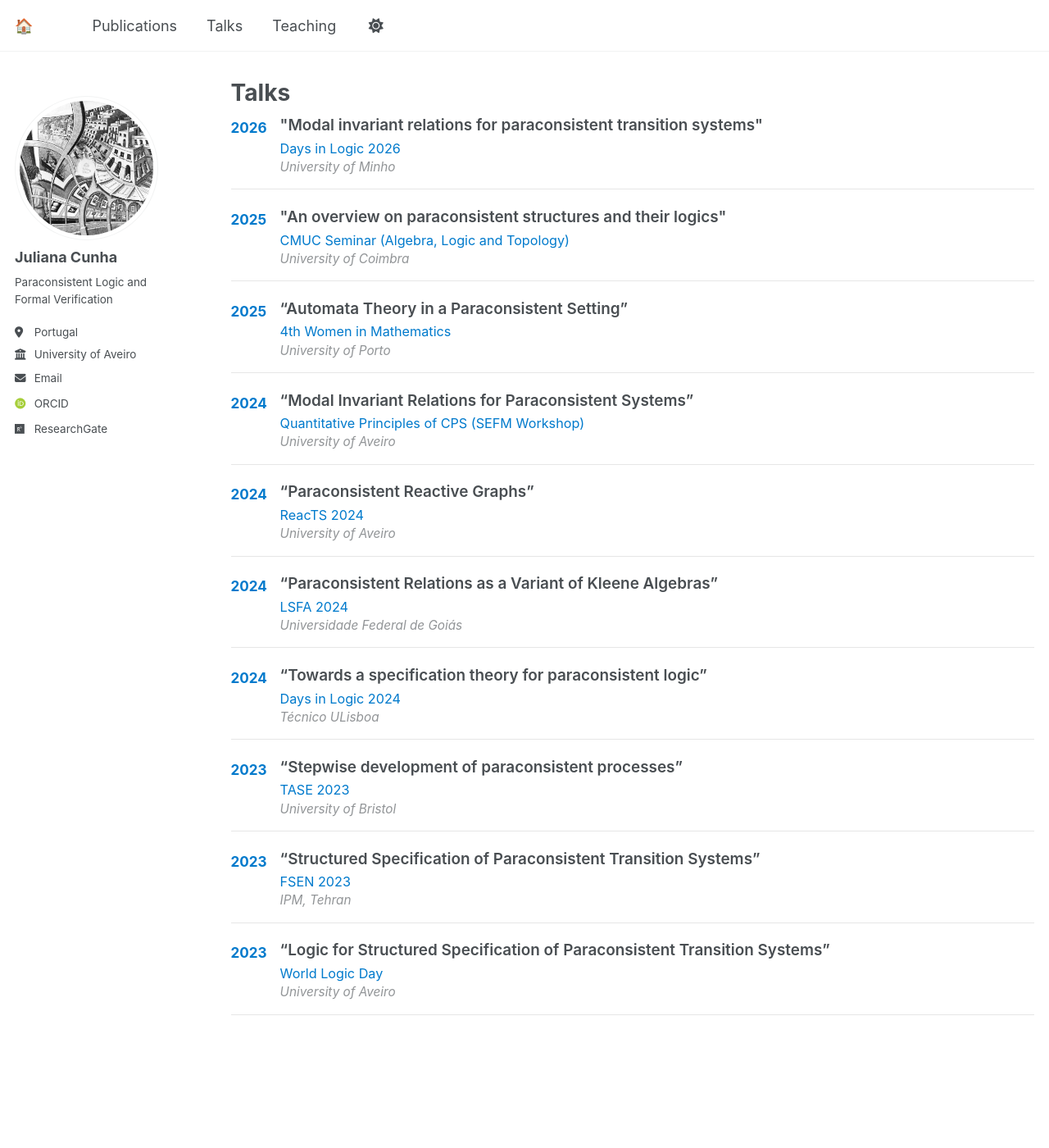
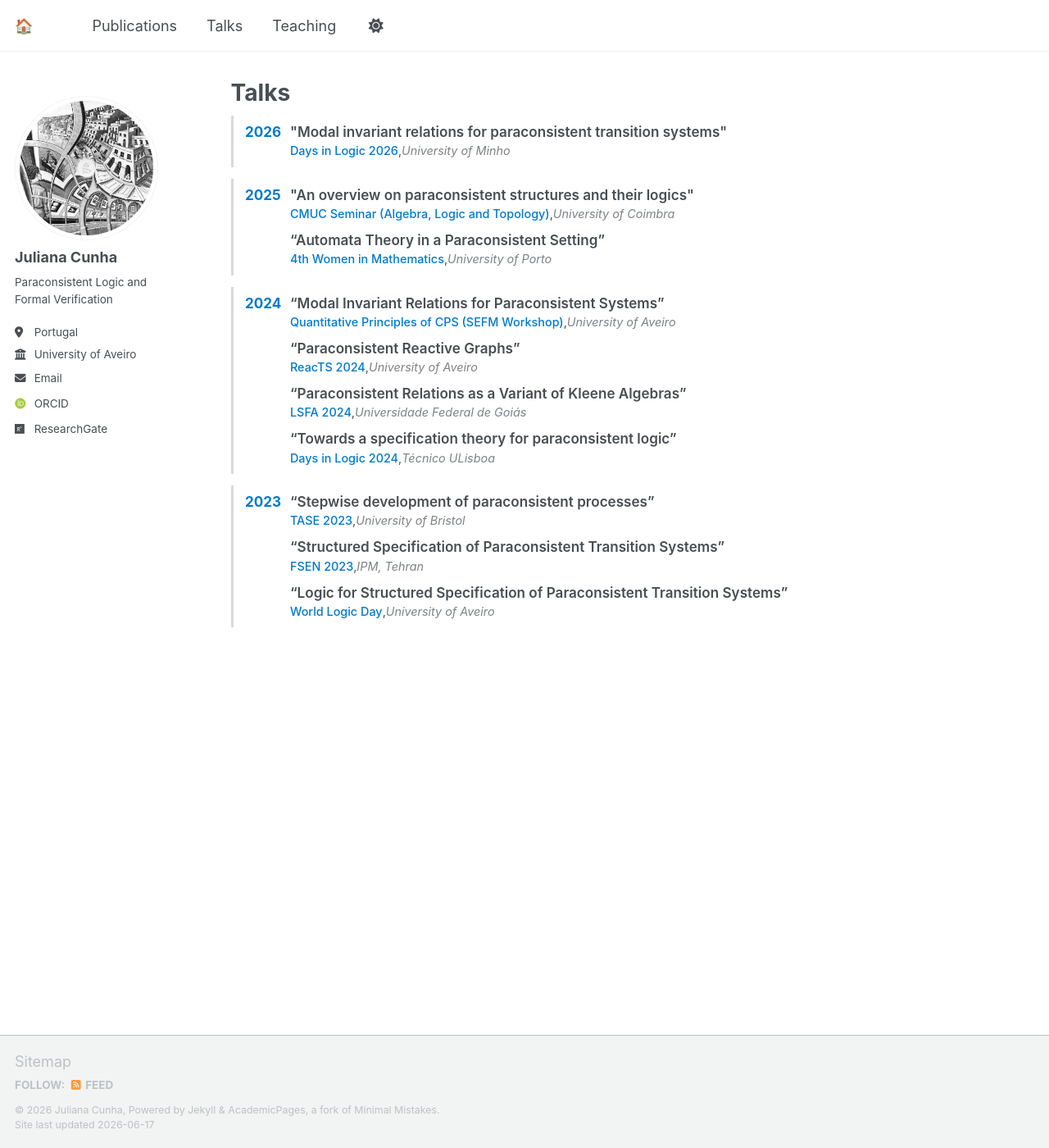
Before and after one commit to juliana-cunha/juliana-cunha.github.io, a Jekyll site: the page built from _pages/talks.md, in a window 1280 px wide and 1400 px high. Shown: the whole window at 82% size. Built offline with Jekyll 4.4.1, drawn with Linux system fonts in a browser that asks for light colours; some web fonts are replaced; a script that is not in the unit is left out.

Commit message:
Update talks.md

```diff
--- a/_pages/talks.md
+++ b/_pages/talks.md
@@ -6,140 +6,151 @@ author_profile: true
 ---
 
 <style>
-  .talk-item {
+  .talk-group {
     display: flex;
-    margin-bottom: 1.2rem;
-    padding-bottom: 0.8rem;
-    /* Border adapts to dark/light mode automatically */
-    border-bottom: 1px solid rgba(128, 128, 128, 0.2);
+    margin-bottom: 0.8rem; /* Matches publications entry spacing */
+    padding: 0.5rem 0.8rem; /* Matches publications padding padding */
+    border-left: 3px solid rgba(128, 128, 128, 0.3);
+    background-color: transparent;
+    transition: all 0.2s ease;
+  }
+  .talk-group:hover {
+    border-left: 3px solid #007acc;
+    background-color: rgba(128, 128, 128, 0.05);
   }
   .talk-date {
-    min-width: 60px;
-    font-weight: bold;
+    min-width: 55px; /* Fixed column width for years */
+    font-weight: 700;
     color: #007acc;
     font-size: 0.95rem;
-    padding-top: 2px;
+    line-height: 1.3;
   }
-  .talk-content {
+  .talk-content-wrapper {
     flex-grow: 1;
+  }
+  .talk-inner-entry {
+    margin-bottom: 0.6rem;
+  }
+  .talk-inner-entry:last-child {
+    margin-bottom: 0; /* Clears margins on the final entry of a year group */
   }
   .talk-title {
     font-weight: 600;
-    font-size: 1.05rem;
-    /* Inherit ensures it flips between black/white text correctly */
+    font-size: 0.95rem; /* Perfectly matches publication titles */
+    line-height: 1.3;
     color: inherit;
     display: block;
-    line-height: 1.3;
-    margin-bottom: 3px;
+    margin-bottom: 2px;
   }
-  .talk-event {
-    font-size: 0.9rem;
+  .talk-details {
+    font-size: 0.8rem; /* Perfectly matches publication details */
+    line-height: 1.4;
   }
   .talk-event a {
     color: #007acc;
-    text-decoration: none;
-    border-bottom: 1px solid transparent;
+    text-decoration: none !important;
+    font-weight: 500;
   }
   .talk-event a:hover {
-    border-bottom: 1px solid #007acc;
+    text-decoration: underline !important;
   }
   .talk-location {
-    font-size: 0.85rem;
-    opacity: 0.6;
+    opacity: 0.7;
     font-style: italic;
+    display: inline-block;
   }
 </style>
 
-<!-- 2026 -->
-<div class="talk-item">
+<div class="talk-group">
   <div class="talk-date">2026</div>
-  <div class="talk-content">
-    <span class="talk-title">"Modal invariant relations for paraconsistent transition systems"</span>
-    <div class="talk-event"><a href="https://w3.math.uminho.pt/DiL2026/index.html">Days in Logic 2026</a></div>
-    <div class="talk-location">University of Minho</div>
+  <div class="talk-content-wrapper">
+    <div class="talk-inner-entry">
+      <span class="talk-title">"Modal invariant relations for paraconsistent transition systems"</span>
+      <div class="talk-details">
+        <span class="talk-event"><a href="https://w3.math.uminho.pt/DiL2026/index.html" target="_blank">Days in Logic 2026</a></span>,
+        <div class="talk-location">University of Minho</div>
+      </div>
+    </div>
   </div>
 </div>
 
-<!-- 2025 -->
-<div class="talk-item">
+<div class="talk-group">
   <div class="talk-date">2025</div>
-  <div class="talk-content">
-    <span class="talk-title">"An overview on paraconsistent structures and their logics"</span>
-    <div class="talk-event"><a href="https://cmuc.mat.uc.pt/rdonweb/event/showPPSeminar.do?seminarID=2400">CMUC Seminar (Algebra, Logic and Topology)</a></div>
-    <div class="talk-location">University of Coimbra</div>
+  <div class="talk-content-wrapper">
+    <div class="talk-inner-entry">
+      <span class="talk-title">"An overview on paraconsistent structures and their logics"</span>
+      <div class="talk-details">
+        <span class="talk-event"><a href="https://cmuc.mat.uc.pt/rdonweb/event/showPPSeminar.do?seminarID=2400" target="_blank">CMUC Seminar (Algebra, Logic and Topology)</a></span>,
+        <div class="talk-location">University of Coimbra</div>
+      </div>
+    </div>
+    <div class="talk-inner-entry">
+      <span class="talk-title">“Automata Theory in a Paraconsistent Setting”</span>
+      <div class="talk-details">
+        <span class="talk-event"><a href="https://sites.google.com/view/fcup-wm25/submissions?authuser=0" target="_blank">4th Women in Mathematics</a></span>,
+        <div class="talk-location">University of Porto</div>
+      </div>
+    </div>
   </div>
 </div>
 
-<div class="talk-item">
-  <div class="talk-date">2025</div>
-  <div class="talk-content">
-    <span class="talk-title">“Automata Theory in a Paraconsistent Setting”</span>
-    <div class="talk-event"><a href="https://sites.google.com/view/fcup-wm25/submissions?authuser=0">4th Women in Mathematics</a></div>
-    <div class="talk-location">University of Porto</div>
+<div class="talk-group">
+  <div class="talk-date">2024</div>
+  <div class="talk-content-wrapper">
+    <div class="talk-inner-entry">
+      <span class="talk-title">“Modal Invariant Relations for Paraconsistent Systems”</span>
+      <div class="talk-details">
+        <span class="talk-event"><a href="https://lmf.di.uminho.pt/Ibex/workshop.html" target="_blank">Quantitative Principles of CPS (SEFM Workshop)</a></span>,
+        <div class="talk-location">University of Aveiro</div>
+      </div>
+    </div>
+    <div class="talk-inner-entry">
+      <span class="talk-title">“Paraconsistent Reactive Graphs”</span>
+      <div class="talk-details">
+        <span class="talk-event"><a href="https://reacts2024.github.io/" target="_blank">ReacTS 2024</a></span>,
+        <div class="talk-location">University of Aveiro</div>
+      </div>
+    </div>
+    <div class="talk-inner-entry">
+      <span class="talk-title">“Paraconsistent Relations as a Variant of Kleene Algebras”</span>
+      <div class="talk-details">
+        <span class="talk-event"><a href="https://sites.google.com/ufg.br/lsfa2024" target="_blank">LSFA 2024</a></span>,
+        <div class="talk-location">Universidade Federal de Goiás</div>
+      </div>
+    </div>
+    <div class="talk-inner-entry">
+      <span class="talk-title">“Towards a specification theory for paraconsistent logic”</span>
+      <div class="talk-details">
+        <span class="talk-event"><a href="https://www.math.tecnico.ulisboa.pt/~css/daysinlogic2024/home" target="_blank">Days in Logic 2024</a></span>,
+        <div class="talk-location">Técnico ULisboa</div>
+      </div>
+    </div>
   </div>
 </div>
 
-<!-- 2024 -->
-<div class="talk-item">
-  <div class="talk-date">2024</div>
-  <div class="talk-content">
-    <span class="talk-title">“Modal Invariant Relations for Paraconsistent Systems”</span>
-    <div class="talk-event"><a href="https://lmf.di.uminho.pt/Ibex/workshop.html">Quantitative Principles of CPS (SEFM Workshop)</a></div>
-    <div class="talk-location">University of Aveiro</div>
+<div class="talk-group">
+  <div class="talk-date">2023</div>
+  <div class="talk-content-wrapper">
+    <div class="talk-inner-entry">
+      <span class="talk-title">“Stepwise development of paraconsistent processes”</span>
+      <div class="talk-details">
+        <span class="talk-event"><a href="https://plrg-bristol.github.io/tase2023/index.html" target="_blank">TASE 2023</a></span>,
+        <div class="talk-location">University of Bristol</div>
+      </div>
+    </div>
+    <div class="talk-inner-entry">
+      <span class="talk-title">“Structured Specification of Paraconsistent Transition Systems”</span>
+      <div class="talk-details">
+        <span class="talk-event"><a href="https://fsen.ir/2023/" target="_blank">FSEN 2023</a></span>,
+        <div class="talk-location">IPM, Tehran</div>
+      </div>
+    </div>
+    <div class="talk-inner-entry">
+      <span class="talk-title">“Logic for Structured Specification of Paraconsistent Transition Systems”</span>
+      <div class="talk-details">
+        <span class="talk-event"><a href="https://wld.cipsh.international/wld2023.html" target="_blank">World Logic Day</a></span>,
+        <div class="talk-location">University of Aveiro</div>
+      </div>
+    </div>
   </div>
 </div>
-
-<div class="talk-item">
-  <div class="talk-date">2024</div>
-  <div class="talk-content">
-    <span class="talk-title">“Paraconsistent Reactive Graphs”</span>
-    <div class="talk-event"><a href="https://reacts2024.github.io/">ReacTS 2024</a></div>
-    <div class="talk-location">University of Aveiro</div>
-  </div>
-</div>
-
-<div class="talk-item">
-  <div class="talk-date">2024</div>
-  <div class="talk-content">
-    <span class="talk-title">“Paraconsistent Relations as a Variant of Kleene Algebras”</span>
-    <div class="talk-event"><a href="https://sites.google.com/ufg.br/lsfa2024">LSFA 2024</a></div>
-    <div class="talk-location">Universidade Federal de Goiás</div>
-  </div>
-</div>
-
-<div class="talk-item">
-  <div class="talk-date">2024</div>
-  <div class="talk-content">
-    <span class="talk-title">“Towards a specification theory for paraconsistent logic”</span>
-    <div class="talk-event"><a href="https://www.math.tecnico.ulisboa.pt/~css/daysinlogic2024/home">Days in Logic 2024</a></div>
-    <div class="talk-location">Técnico ULisboa</div>
-  </div>
-</div>
-
-<!-- 2023 -->
-<div class="talk-item">
-  <div class="talk-date">2023</div>
-  <div class="talk-content">
-    <span class="talk-title">“Stepwise development of paraconsistent processes”</span>
-    <div class="talk-event"><a href="https://plrg-bristol.github.io/tase2023/index.html">TASE 2023</a></div>
-    <div class="talk-location">University of Bristol</div>
-  </div>
-</div>
-
-<div class="talk-item">
-  <div class="talk-date">2023</div>
-  <div class="talk-content">
-    <span class="talk-title">“Structured Specification of Paraconsistent Transition Systems”</span>
-    <div class="talk-event"><a href="https://fsen.ir/2023/">FSEN 2023</a></div>
-    <div class="talk-location">IPM, Tehran</div>
-  </div>
-</div>
-
-<div class="talk-item">
-  <div class="talk-date">2023</div>
-  <div class="talk-content">
-    <span class="talk-title">“Logic for Structured Specification of Paraconsistent Transition Systems”</span>
-    <div class="talk-event"><a href="https://wld.cipsh.international/wld2023.html">World Logic Day</a></div>
-    <div class="talk-location">University of Aveiro</div>
-  </div>
-</div>
```
